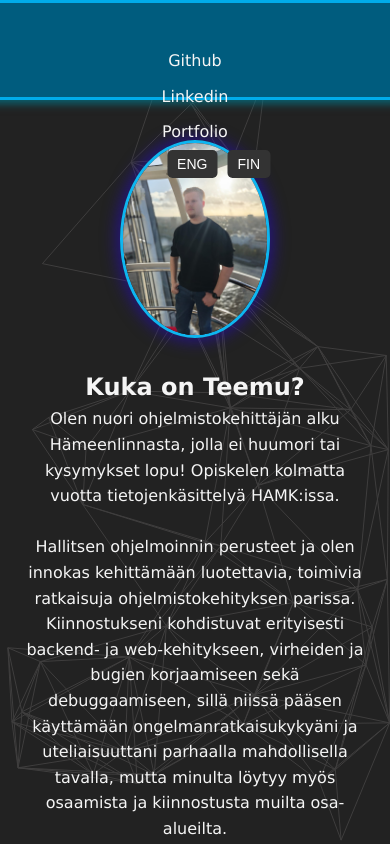
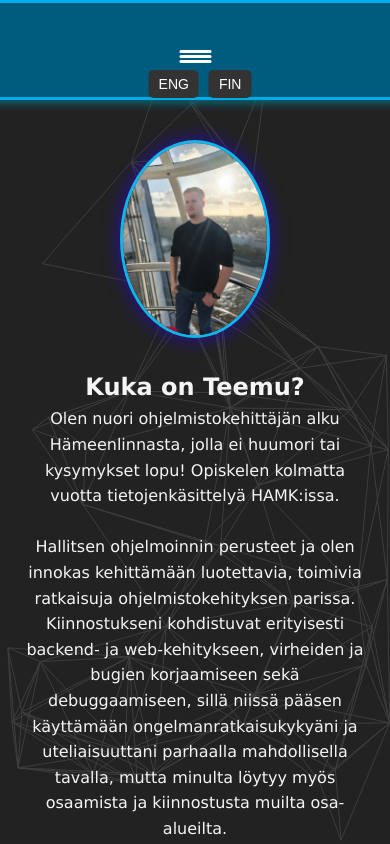
Before and after one commit to Tupolaa/portfolio-react, a React (Create React App) app: page / in a window 390 px wide. Shown: the top 844 px of the page. Built offline with nearby package versions, Linux system fonts and the light colour scheme.

Commit message:
Burger menu update

```diff
--- a/src/App.css
+++ b/src/App.css
@@ -44,6 +44,7 @@ canvas {
 /* =======================
    Header & Navigation
 ========================== */
+
 header {
   position: fixed;
   top: 0;
@@ -115,6 +116,85 @@ header nav ul li a:hover {
 .lang-btn:hover {
   background-color: #555;
 }
+
+/* Burger button */
+.burger {
+  display: none;
+  background: transparent;
+  border: none;
+  cursor: pointer;
+  width: 44px;
+  height: 36px;
+  padding: 6px;
+  flex-direction: column;
+  justify-content: space-between;
+  align-items: center;
+  z-index: 10001; /* above header so it is clickable */
+}
+.burger span {
+  display: block;
+  width: 100%;
+  height: 3px;
+  background: #fff;
+  border-radius: 3px;
+  margin: 1px;
+  transition: transform .25s ease, opacity .2s ease;
+}
+.burger.open span:nth-child(1) {
+  transform: translateY(9px) rotate(45deg);
+}
+.burger.open span:nth-child(2) {
+  opacity: 0;
+}
+.burger.open span:nth-child(3) {
+  transform: translateY(-9px) rotate(-45deg);
+}
+
+
+@media (max-width: 768px) {
+  .burger {
+    display: flex;
+  }
+
+
+  header nav {
+    display: none;
+  }
+
+
+  header nav.open {
+    display: block;
+    position: fixed;
+    top: 0;
+    left: 0;
+    right: 0;
+    height: 25vh;
+    width: 100%;
+    background: rgba(5, 27, 36, 0.98);
+    padding-top: 80px;
+    z-index: 10000;
+    overflow-y: auto;
+  }
+
+  header nav.open ul {
+    display: flex;
+    flex-direction: column;
+    align-items: center;
+    gap: 16px;
+    list-style: none;
+    padding: 20px;
+  }
+
+  header nav.open ul li {
+    margin: 0;
+  }
+
+
+  .lang-switch {
+    min-width: auto;
+  }
+}
+
 
 /* =======================
    Sections & Layout
--- a/src/App.js
+++ b/src/App.js
@@ -25,9 +25,24 @@ function App() {
 }
 
 function Header({ links, setLanguage }) {
+  const [menuOpen, setMenuOpen] = useState(false);
+
+  const closeMenu = () => setMenuOpen(false);
+
   return (
     <header>
-      <nav>
+      <button
+        className={`burger ${menuOpen ? "open" : ""}`}
+        onClick={() => setMenuOpen((s) => !s)}
+        aria-label="Toggle navigation"
+        aria-expanded={menuOpen}
+      >
+        <span />
+        <span />
+        <span />
+      </button>
+
+      <nav className={menuOpen ? "open" : ""} onClick={closeMenu}>
         <ul>
           <li>
             <a href={links.github} target="_blank" rel="noopener noreferrer">
@@ -46,11 +61,24 @@ function Header({ links, setLanguage }) {
           </li>
         </ul>
       </nav>
+
       <div className="lang-switch">
-        <button onClick={() => setLanguage("en")} className="lang-btn">
+        <button
+          onClick={() => {
+            setLanguage("en");
+            closeMenu();
+          }}
+          className="lang-btn"
+        >
           ENG
         </button>
-        <button onClick={() => setLanguage("fi")} className="lang-btn">
+        <button
+          onClick={() => {
+            setLanguage("fi");
+            closeMenu();
+          }}
+          className="lang-btn"
+        >
           FIN
         </button>
       </div>
```
Also changed, not shown: 1 other file (tests, documents, lock files or other folders).
